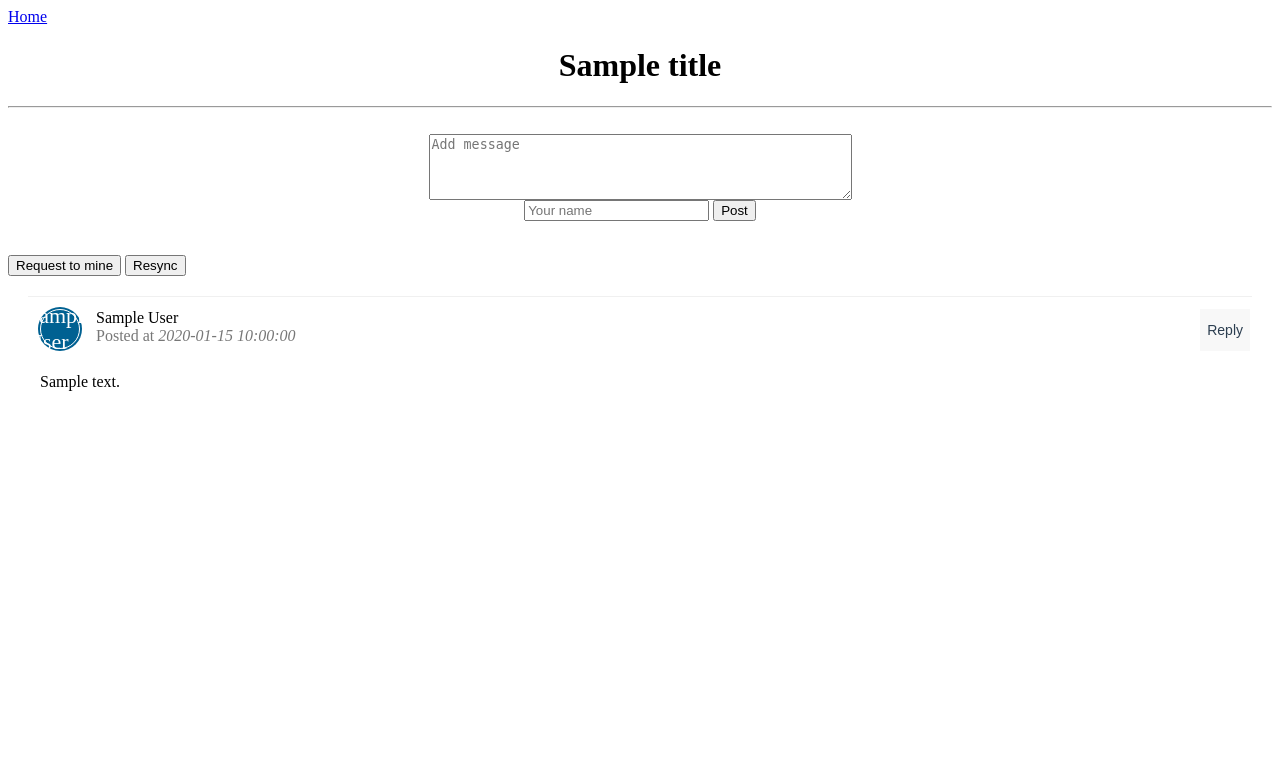
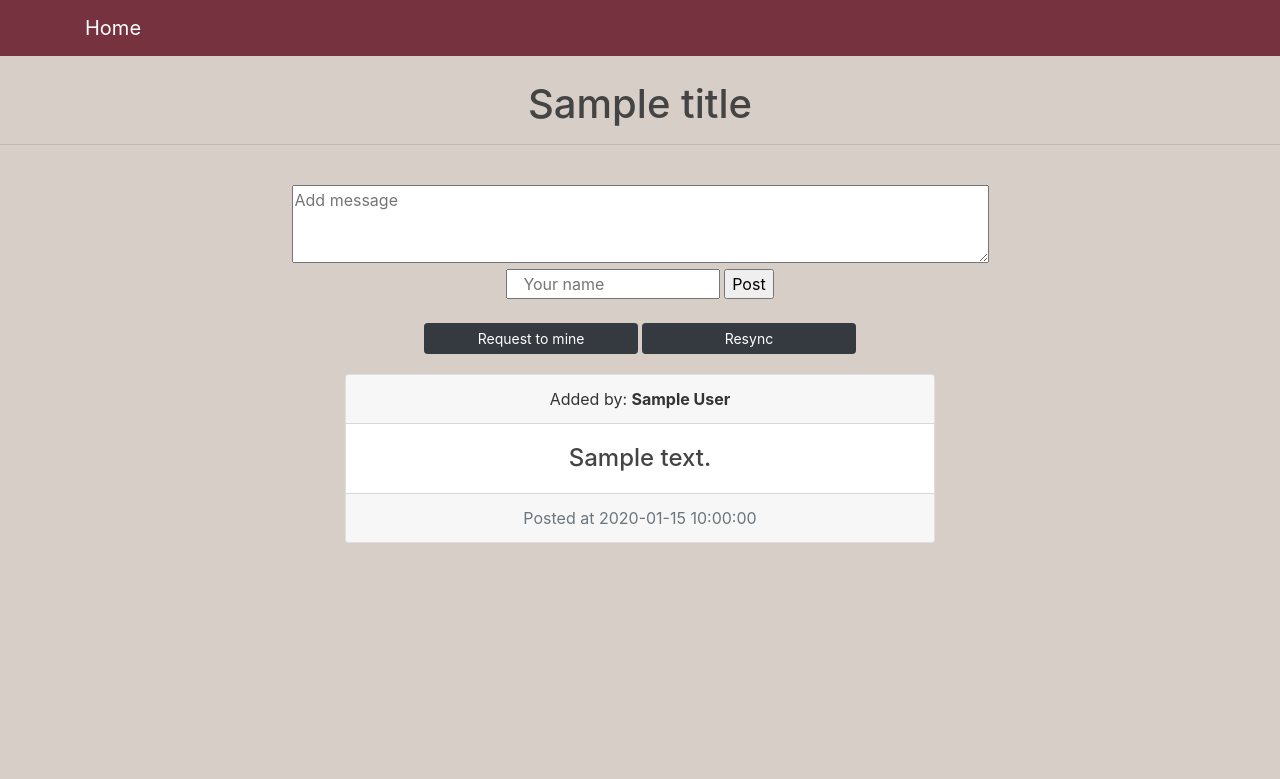
Before and after one commit to JakubPluta/fblockchain, a Flask app: template blockchain_app/templates/index.html in a window 1280 px wide. Shown: the top 779 px of the page. Run offline with Flask 2, Linux system fonts and the light colour scheme; the template is opened without the code that fills it: most values are stand-ins (such as "Sample title", 1, 10 or a date in 2020); some libraries are stand-ins or nearby versions.

Commit message:
add sample template

```diff
--- /dev/null
+++ b/blockchain_app/static/main.css
@@ -0,0 +1,80 @@
+body {
+  background: #D7CEC7;
+  color: #333333;
+  margin-top: 5rem;
+}
+
+h1, h2, h3, h4, h5, h6 {
+  color: #444444;
+}
+
+.bg-steel {
+  background-color: #76323F;
+}
+
+.site-header .navbar-nav .nav-link {
+  color: #C09F80;
+}
+
+.site-header .navbar-nav .nav-link:hover {
+  color: #C09F80;
+}
+
+.site-header .navbar-nav .nav-link.active {
+  font-weight: 500;
+}
+
+.content-section {
+  background: #f0efeb;
+  padding: 10px 20px;
+  border: 0.7px solid #dddddd;
+  border-radius: 3px;
+  margin-bottom: 20px;
+}
+
+.article-title {
+  color: #444444;
+}
+
+a.article-title:hover {
+  color: #428bca;
+  text-decoration: none;
+}
+
+.article-content {
+  white-space: pre-line;
+}
+
+.article-img {
+  height: 65px;
+  width: 65px;
+  margin-right: 16px;
+}
+
+.article-metadata {
+  padding-bottom: 1px;
+  margin-bottom: 4px;
+  border-bottom: 1px solid #e3e3e3
+}
+
+.article-metadata a:hover {
+  color: #333;
+  text-decoration: none;
+}
+
+.article-svg {
+  width: 25px;
+  height: 25px;
+  vertical-align: middle;
+}
+
+.account-img {
+  height: 125px;
+  width: 125px;
+  margin-right: 20px;
+  margin-bottom: 16px;
+}
+
+.account-heading {
+  font-size: 2.5rem;
+}
--- a/blockchain_app/templates/index.html
+++ b/blockchain_app/templates/index.html
@@ -1,100 +1,40 @@
 {% extends "layout.html" %}
 {% block content %}
 	<br>
-
 	<center>
 	<form action="/submit" id="textform" method="post">
-	    <textarea name="content" rows="4" cols="50" placeholder="Add message"></textarea>
+
+		</div>
+	    <textarea name="content" rows="3" cols="66" placeholder="Add message"></textarea>
 	    <br>
-	    <input type="text" name="author" placeholder="Your name">
-	    <input type="submit" value="Post">
+		<input type="text" name="author" placeholder="Your name" class="col-sm-2">
+	    <input type="submit" value="Post" >
 	</form>
 	</center>
-
 	<br>
-
-	<a href="{{node_address}}/mine" target="_blank"><button>Request to mine</button></a>
-	<a href="/"><button>Resync</button></a>
-
+	<center>
+	<a href="{{node_address}}/mine" target="_blank"><button type="button" class="btn btn-dark btn-sm col-sm-2">Request to mine</button></a>
+	<a href="/"><button type="button" class="btn btn-dark btn-sm col-sm-2">Resync</button></a>
+	</center>
 	<div style="margin: 20px;">
 
     {% for post in posts %}
-    <div class="post_box">
-	   <div class="post_box-header">
-	      <div class="post_box-options"><button class="option-btn">Reply</button></div>
-	      <div style="background: rgb(0, 97, 146) none repeat scroll 0% 0%; box-shadow: rgb(0, 97, 146) 0px 0px 0px 2px;" class="post_box-avatar">{{post.author[0]}}</div>
-	      <div class="name-header">{{post.author}}</div>
-	      <div class="post_box-subtitle"> Posted at <i>{{readable_time(post.timestamp)}}</i></div>
-	   </div>
-	   <div>
-	      <div class="post_box-body">
-	         <p>{{post.content}}</p>
-	      </div>
-	   </div>
+	<center>
+	<div class="col-sm-6 content-center">
+		<div class="card text-center">
+			  <div class="card-header">
+				Added by: <strong>{{post.author}}</strong>
+			  </div>
+			  <div class="card-body">
+				<h4 class="card-text">{{ post.content }}</h4>
+			  </div>
+			  <div class="card-footer text-muted">
+				 Posted at {{readable_time(post.timestamp)}}
+			  </div>
+			</div>
 	</div>
+		<br>
 	{% endfor %}
-
-	<style>
-		.post_box {
-		    background: #fff;
-		    padding: 12px 0px 0px 12px;
-		    margin-top: 0px;
-		    margin-bottom: 8px;
-		    border-top: 1px solid #f0f0f0;
-		}
-
-		.post_box-header {
-		    padding-bottom: 12px;
-		}
-
-		.post_box-avatar {
-		    width: 38px;
-		    height: 38px;
-		    border-radius: 50%;
-		    display: flex;
-		    justify-content: center;
-		    align-items: center;
-		    color: white;
-		    font-size: 22px;
-		    float: left;
-		    margin-right: 16px;
-		    border: 1px solid #fff;
-		    box-shadow: 0px 0px 0px 2px #f00;
-		}
-
-		.post_box-avatar::after {
-		    content:"";
-		    display:block;
-		}
-
-		.post_box-name {
-		    font-weight: bold;
-		}
-
-		.post_box-subtitle {
-		    color: #777;
-		}
-
-		.post_box-body {
-		    margin-top: 16px;
-		    margin-bottom: 8px;
-		}
-
-		.post_box-options {
-		    float: right;
-		}
-		.option-btn {
-		    background: #f8f8f8;
-		    border: none;
-		    color: #2c3e50;
-		    padding: 7px;
-		    cursor: pointer;
-		    font-size: 14px;
-		    margin-left: 2px;
-		    margin-right: 2px;
-		    outline: none;
-		    height: 42px;
-		}
-	</style>
+	</center>
     </div>
 {% endblock %}
--- a/blockchain_app/templates/layout.html
+++ b/blockchain_app/templates/layout.html
@@ -1,9 +1,31 @@
-<html>
-  <head>
+<!DOCTYPE html>
+<html lang="en">
+<head>
+    <link rel="stylesheet" href="https://stackpath.bootstrapcdn.com/bootstrap/4.5.2/css/bootstrap.min.css"
+          integrity="sha384-JcKb8q3iqJ61gNV9KGb8thSsNjpSL0n8PARn9HuZOnIxN0hoP+VmmDGMN5t9UJ0Z" crossorigin="anonymous">
+
+    <link rel="stylesheet" type="text/css" href="{{ url_for('static', filename='main.css') }}">
+    <meta charset="UTF-8">
+    {% if title %}
     <title>{{ title }}</title>
-  </head>
+    {% else %}
+    <title> Decentralized </title>
+    {% endif %}
+</head>
   <body>
-    <div><a href="{{url_for('index')}}">Home</a></div>
+  <header class="site-header">
+  <nav class="navbar navbar-expand-md navbar-dark bg-steel fixed-top">
+    <div class="container">
+      <a class="navbar-brand mr-4" href="{{url_for('index')}}">Home</a>
+      <button class="navbar-toggler" type="button" data-toggle="collapse"
+              data-target="#navbarToggle" aria-controls="navbarToggle"
+              aria-expanded="false" aria-label="Toggle navigation">
+        <span class="navbar-toggler-icon"></span>
+      </button>
+    </div>
+  </nav>
+</header>
+
     <center><h1>{{ title }}</h1></center>
     <hr>
     {% with messages = get_flashed_messages() %}
@@ -16,5 +38,9 @@
     {% endif %}
     {% endwith %}
     {% block content %}{% endblock %}
-  </body>
+
+<script src="https://code.jquery.com/jquery-3.5.1.slim.min.js" integrity="sha384-DfXdz2htPH0lsSSs5nCTpuj/zy4C+OGpamoFVy38MVBnE+IbbVYUew+OrCXaRkfj" crossorigin="anonymous"></script>
+<script src="https://cdn.jsdelivr.net/npm/popper.js@1.16.1/dist/umd/popper.min.js" integrity="sha384-9/reFTGAW83EW2RDu2S0VKaIzap3H66lZH81PoYlFhbGU+6BZp6G7niu735Sk7lN" crossorigin="anonymous"></script>
+<script src="https://stackpath.bootstrapcdn.com/bootstrap/4.5.2/js/bootstrap.min.js" integrity="sha384-B4gt1jrGC7Jh4AgTPSdUtOBvfO8shuf57BaghqFfPlYxofvL8/KUEfYiJOMMV+rV" crossorigin="anonymous"></script>
+</body>
 </html>
--- a/blockchain_app/views.py
+++ b/blockchain_app/views.py
@@ -37,7 +37,7 @@ def get_posts():
 def index():
     get_posts()
     return render_template('index.html',
-                           title='YourNet: Decentralized '
+                           title='Blockchain protocol: '
                                  'content sharing',
                            posts=posts,
                            node_address=NODE_ADDRESS,
```
